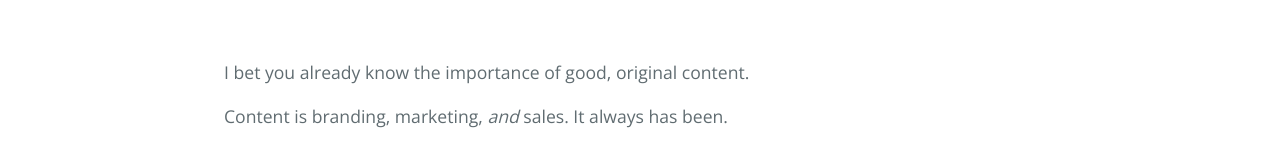
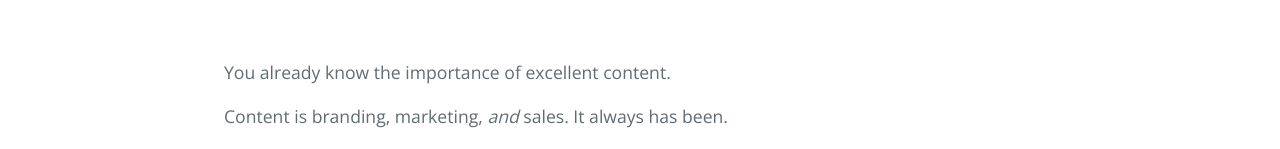
Before and after one commit to jamesmathison/Content-Lab, a plain HTML site: page index.html in a window 1280 px wide. Shown: the part 514-663 px from the top of the page. Drawn offline with nearby package versions, Linux system fonts and the light colour scheme.

Commit message:
testing github app

```diff
--- a/index.html
+++ b/index.html
@@ -28,7 +28,7 @@
       <p>&nbsp;</p>
 
 
-      <p>I bet you already know the importance of good, original content.</p>
+      <p>You already know the importance of excellent content.</p>
 
       <p>Content is branding, marketing, <i>and</i> sales. It always has been. </p>
 
```
